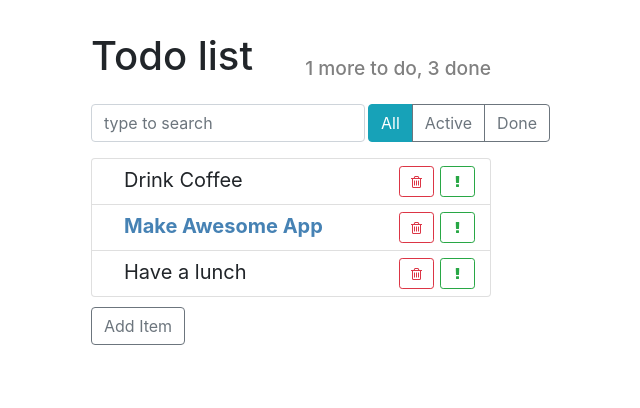
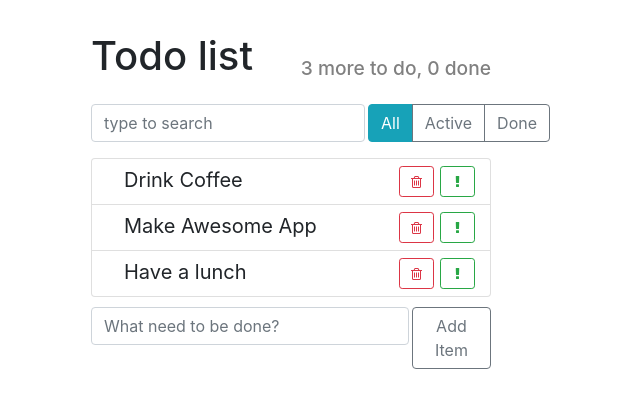
Before and after one commit to AndreyYarosevich/react-todo, a React app: page / in a window 1280 px wide. Shown: the whole page, without its empty margins (349-989 px from the left). Built offline with nearby package versions, Linux system fonts and the light colour scheme.

Commit message:
implemented adding tasks

```diff
--- a/src/components/app/app.js
+++ b/src/components/app/app.js
@@ -12,10 +12,19 @@ export default class App extends Component {
 
     state = {
         todoData: [
-            {label: 'Drink Coffee', important: false, id: 1},
-            {label: 'Make Awesome App', important: true, id: 2},
-            {label: 'Have a lunch', important: false, id: 3}
+            this.createTodoItem('Drink Coffee'),
+            this.createTodoItem('Make Awesome App'),
+            this.createTodoItem('Have a lunch')
         ]
+    };
+
+    createTodoItem(label) {
+        return {
+            label,
+            important: false,
+            done: false,
+            id: this.maxId++
+        }
     };
 
     deleteItem = (id) => {
@@ -31,11 +40,7 @@ export default class App extends Component {
     };
 
     addItem = (text) => {
-        const newItem = {
-            label: text,
-            important: false,
-            id: this.maxId++
-        };
+        const newItem = this.createTodoItem(text);
 
         this.setState(({todoData}) => {
             const newArray = [
@@ -50,27 +55,51 @@ export default class App extends Component {
 
     };
 
-    onToggleImportant = (id) => {
-        console.log('Toggle important', id);
+    toggleProperty(arr, id, propName) {
+        const idx = arr.findIndex(el => el.id === id);
+
+        const oldItem = arr[idx];
+        const newItem = {...oldItem, [propName]: !oldItem[propName]};
+        return [
+            ...arr.slice(0, idx),
+            newItem,
+            ...arr.slice(idx +1)
+        ];
+    }
+
+    onToggleDone = (id) => {
+        this.setState(({todoData}) => {
+            return {
+                todoData: this.toggleProperty(todoData, id, 'done')
+            }
+        });
     };
 
-    onToggleDone = (id) => {
-        console.log('Toggle done', id);
+    onToggleImportant = (id) => {
+        this.setState(({todoData}) => {
+            return {
+                todoData: this.toggleProperty(todoData, id, 'important')
+            }
+        });
     };
 
 
     render() {
 
+        const { todoData }  = this.state;
+        const doneCount = todoData.filter((el) => el.done).length;
+        const todoCount = todoData.length - doneCount;
+
         return (
             <div className="todo-app">
-                <AppHeader toDo={1} done={3}/>
+                <AppHeader toDo={todoCount} done={doneCount}/>
                 <div className="top-panel d-flex">
                     <SearchPanel/>
                     <ItemStatusFilter/>
                 </div>
 
                 <TodoList
-                    todos={this.state.todoData}
+                    todos={todoData}
                     onDeleted={this.deleteItem}
                     onToggleImportant={this.onToggleImportant}
                     onToggleDone={this.onToggleDone}
--- a/src/components/item-add-form/item-add-form.css
+++ b/src/components/item-add-form/item-add-form.css
@@ -1,3 +1,7 @@
 .item-add-form {
     margin-top: 10px;
 }
+
+.item-add-form input {
+    margin-right: 3px;
+}
--- a/src/components/item-add-form/item-add-form.js
+++ b/src/components/item-add-form/item-add-form.js
@@ -1,15 +1,40 @@
-import React, { Component } from "react";
+import React, {Component} from "react";
 import './item-add-form.css'
 
 export default class ItemAddForm extends Component {
 
+    state = {
+        label: ''
+    };
+
+    onLabelChange = (e) => {
+        this.setState({
+            label: e.target.value
+        })
+    };
+
+    onSubmit = (e) => {
+        e.preventDefault();
+        this.props.onItemAdded(this.state.label)
+        this.setState({
+            label: ''
+        })
+    };
+
+
     render() {
         return (
-            <div className='item-add-form'>
+            <form className='item-add-form d-flex'
+                  onSubmit={this.onSubmit}>
+                <input type='text'
+                       className='form-control'
+                       onChange={this.onLabelChange}
+                       placeholder='What need to be done?'
+                       value={this.state.label}/>
                 <button
-                    className='btn btn-outline-secondary'
-                    onClick={() => this.props.onItemAdded("Hi")}>Add Item</button>
-            </div>
+                    className='btn btn-outline-secondary'>Add Item
+                </button>
+            </form>
         )
     }
 
```
